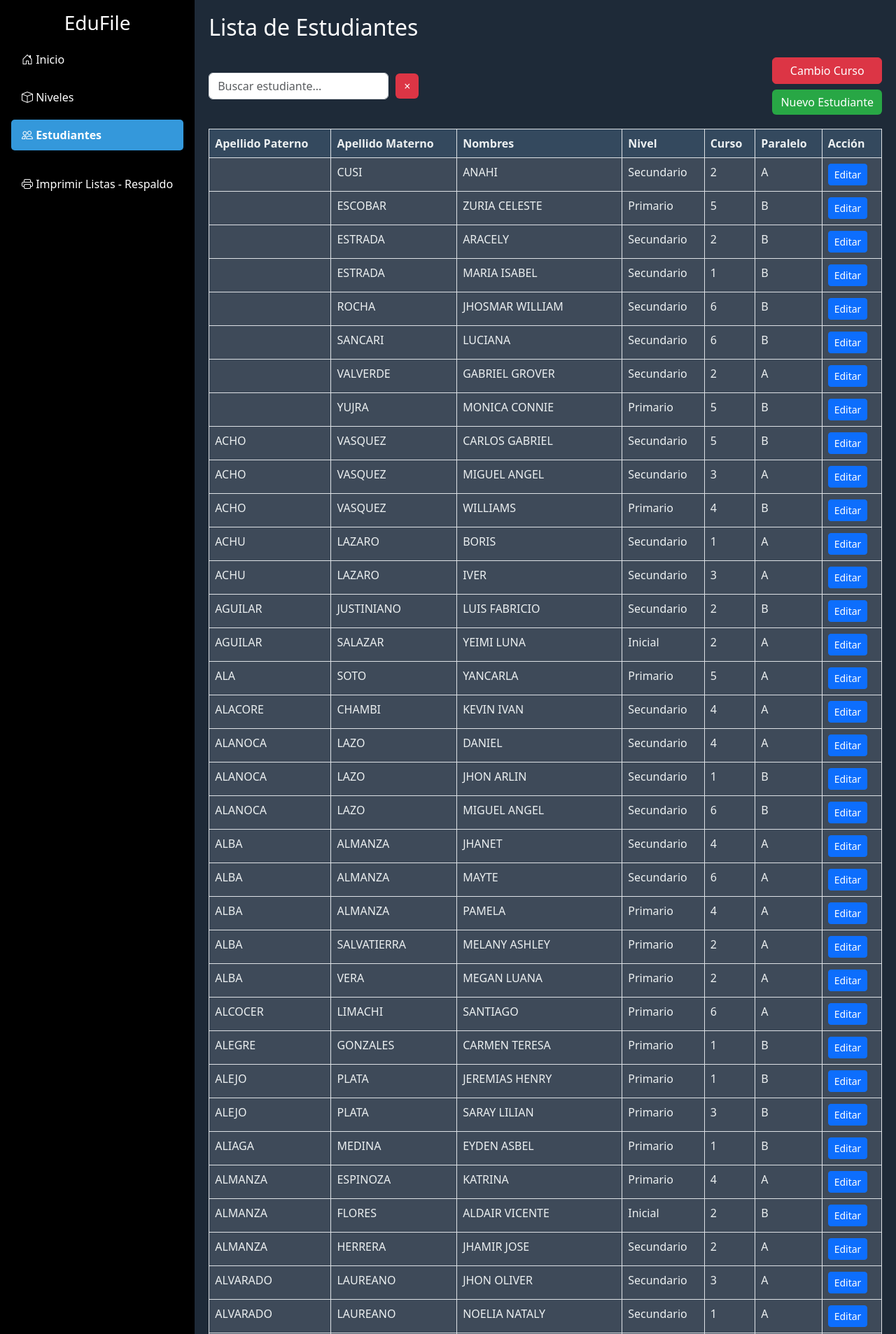
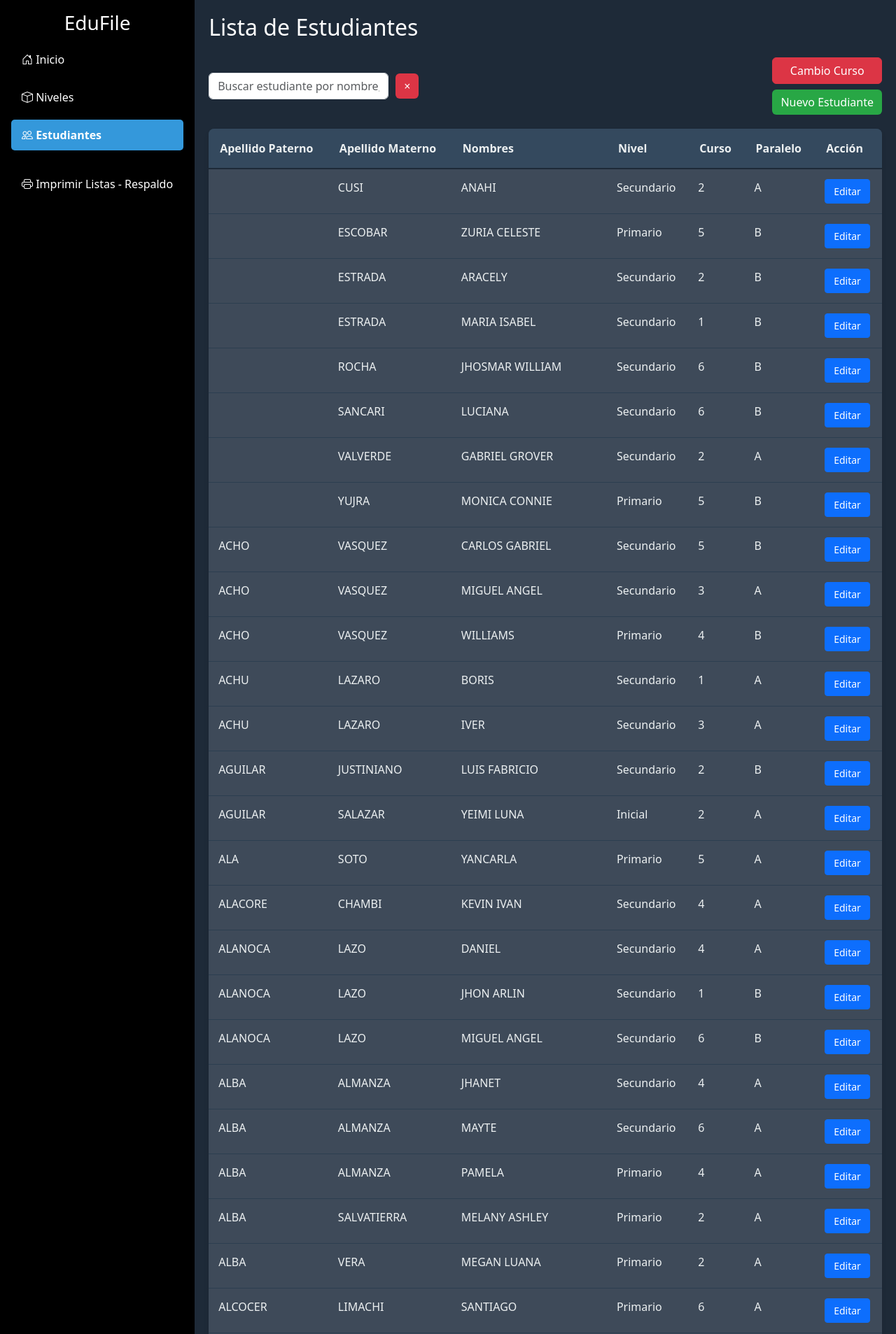
Before and after one commit to jimiseven/edufile1, a PHP site: page /estudiantes.php in a window 1280 px wide. Shown: the top 1907 px of the page at 70% size. Run offline with PHP 8.4, Linux system fonts and the light colour scheme; data comes from the database, SQL or seed files in the repository.

Commit message:
funcionalidad de busqueda por rude y por nombre, diseño nuevo de estudiante.php

```diff
--- a/estudiantes.php
+++ b/estudiantes.php
@@ -18,6 +18,7 @@ include 'conexion.php'; // Incluir conexión a la base de datos
             color: #ffffff;
         }
 
+        /* Estilos del sidebar (restaurados) */
         .sidebar {
             background-color: #000;
             min-width: 250px;
@@ -42,24 +43,59 @@ include 'conexion.php'; // Incluir conexión a la base de datos
             font-weight: bold;
         }
 
+        /* Estilos de la tabla (mejorados) */
         .main-content {
             flex-grow: 1;
             padding: 20px;
         }
 
-        .table {
-            background-color: #2C3E50;
-            color: #ffffff;
+        .table-container {
+            background: #2C3E50;
+            border-radius: 8px;
+            overflow: hidden;
+            box-shadow: 0 4px 6px rgba(0, 0, 0, 0.1);
         }
 
-        .table th {
+        .table {
+            margin-bottom: 0;
+            border-collapse: separate;
+            border-spacing: 0;
+        }
+
+        .table thead th {
             background-color: #34495E;
             color: #ECF0F1;
+            padding: 16px;
+            font-weight: 600;
+            border-bottom: 2px solid #1E2A38;
         }
 
-        .table td {
+        .table tbody td {
             background-color: #3E4A59;
             color: #ECF0F1;
+            padding: 14px;
+            border-bottom: 1px solid #2C3E50;
+            transition: background-color 0.2s ease;
+        }
+
+        .table tbody tr:hover td {
+            background-color: #47535f;
+        }
+
+        .table tbody tr:last-child td {
+            border-bottom: none;
+        }
+
+        .btn-action {
+            padding: 6px 12px;
+            border-radius: 4px;
+            font-size: 14px;
+            transition: all 0.2s ease;
+        }
+
+        .btn-action:hover {
+            transform: translateY(-1px);
+            box-shadow: 0 2px 4px rgba(0, 0, 0, 0.1);
         }
 
         .action-buttons {
@@ -130,7 +166,7 @@ include 'conexion.php'; // Incluir conexión a la base de datos
 
             <div class="action-buttons">
                 <div class="search-container">
-                    <input type="text" id="searchStudent" class="form-control" placeholder="Buscar estudiante...">
+                    <input type="text" id="searchStudent" class="form-control" placeholder="Buscar estudiante por nombre, apellido o RUDE...">
                     <button class="btn btn-clear" id="clearSearch">&times;</button>
                 </div>
                 <div class="d-flex flex-column">
@@ -139,7 +175,8 @@ include 'conexion.php'; // Incluir conexión a la base de datos
                 </div>
             </div>
 
-            <table class="table table-bordered" id="studentsTable">
+            <div class="table-container">
+                <table class="table" id="studentsTable">
                     <thead>
                         <tr>
                             <th>Apellido Paterno</th>
@@ -174,7 +211,7 @@ include 'conexion.php'; // Incluir conexión a la base de datos
                                     <td>" . htmlspecialchars($row['grade']) . "</td>
                                     <td>" . htmlspecialchars($row['parallel']) . "</td>
                                     <td>
-                                    <a href='editarEstudiante.php?student_id=" . urlencode($row['rude_number']) . "&grade=" . urlencode($row['grade']) . "&parallel=" . urlencode($row['parallel']) . "' class='btn btn-primary btn-sm'>Editar</a>
+                                        <a href='editarEstudiante.php?student_id=" . urlencode($row['rude_number']) . "&grade=" . urlencode($row['grade']) . "&parallel=" . urlencode($row['parallel']) . "' class='btn btn-primary btn-sm btn-action'>Editar</a>
                                     </td>
                                 </tr>";
                             }
@@ -186,6 +223,7 @@ include 'conexion.php'; // Incluir conexión a la base de datos
                         ?>
                     </tbody>
                 </table>
+            </div>
         </div>
     </div>
 
@@ -205,12 +243,18 @@ include 'conexion.php'; // Incluir conexión a la base de datos
                     const cells = rows[i].getElementsByTagName('td');
                     let found = false;
 
-                    for (let j = 0; j < cells.length; j++) {
-                        const cellText = cells[j].textContent.toLowerCase();
-                        if (cellText.includes(searchValue)) {
+                    // Buscar en nombre, apellidos y RUDE
+                    const fullName = cells[0].textContent.toLowerCase() + ' ' +
+                                   cells[1].textContent.toLowerCase() + ' ' +
+                                   cells[2].textContent.toLowerCase();
+                    const rudeNumber = rows[i].querySelector('a[href*="editarEstudiante.php"]')
+                                            .getAttribute('href')
+                                            .split('student_id=')[1]
+                                            .split('&')[0]
+                                            .toLowerCase();
+
+                    if (fullName.includes(searchValue) || rudeNumber.includes(searchValue)) {
                         found = true;
-                            break;
-                        }
                     }
 
                     rows[i].style.display = found ? '' : 'none';
@@ -230,14 +274,12 @@ include 'conexion.php'; // Incluir conexión a la base de datos
     <div id="alertPopup" class="alert-popup">Estudiante eliminado correctamente.</div>
 
     <script>
-        // Mostrar el pop-up si se pasa el estado 'deleted' en la URL
         document.addEventListener('DOMContentLoaded', () => {
             const urlParams = new URLSearchParams(window.location.search);
             if (urlParams.has('status') && urlParams.get('status') === 'deleted') {
                 const alertPopup = document.getElementById('alertPopup');
                 alertPopup.classList.add('show');
 
-                // Ocultar el pop-up después de 1 segundo
                 setTimeout(() => {
                     alertPopup.classList.remove('show');
                 }, 1500);
```
Also changed, not shown: bd/pelado.sql (added, +154 -0 lines). Lines whose indentation alone changed are shown as unchanged.
